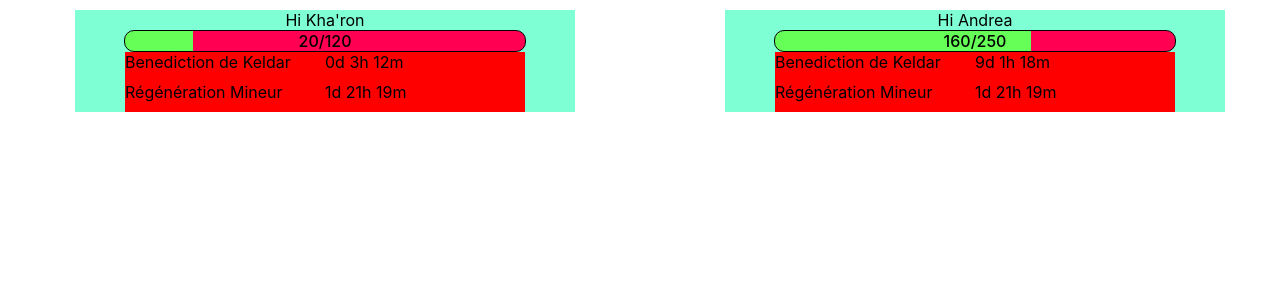
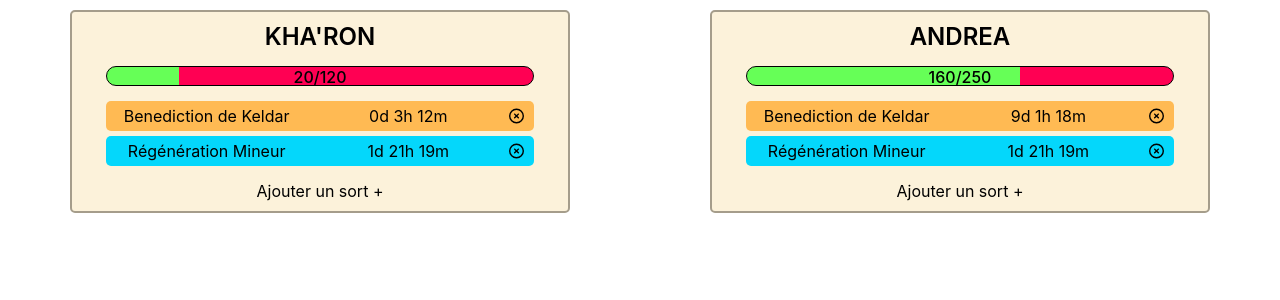
Before and after one commit to kharoncode/BuffTimer, a React (Create React App) app: page / in a window 1280 px wide. Shown: the top 300 px of the page. Built offline with nearby package versions, Linux system fonts and the light colour scheme.

Commit message:
design playerCard

```diff
--- a/public/mocks/players.json
+++ b/public/mocks/players.json
@@ -6,8 +6,16 @@
          "picture": "kharon.png",
          "life": { "now": 20, "maxLife": 120 },
          "buff": [
-            { "name": "Benediction de Keldar", "date": "2023-11-22:16:52:00" },
-            { "name": "Régénération Mineur", "date": "2023-11-24:10:58:20" }
+            {
+               "category": "justice",
+               "name": "Benediction de Keldar",
+               "date": "2023-11-22:16:52:00"
+            },
+            {
+               "category": "protection",
+               "name": "Régénération Mineur",
+               "date": "2023-11-24:10:58:20"
+            }
          ]
       },
       {
@@ -16,8 +24,16 @@
          "picture": "andrea.png",
          "life": { "now": 160, "maxLife": 250 },
          "buff": [
-            { "name": "Benediction de Keldar", "date": "2023-12-01:14:58:00" },
-            { "name": "Régénération Mineur", "date": "2023-11-24:10:58:20" }
+            {
+               "category": "justice",
+               "name": "Benediction de Keldar",
+               "date": "2023-12-01:14:58:00"
+            },
+            {
+               "category": "protection",
+               "name": "Régénération Mineur",
+               "date": "2023-11-24:10:58:20"
+            }
          ]
       }
    ]
--- a/src/components/LifeBar/index.jsx
+++ b/src/components/LifeBar/index.jsx
@@ -6,7 +6,7 @@ const LifeElt = styled.div`
    color: black;
    border: solid 1px black;
    border-radius: 10px;
-   width: 80%;
+   width: 90%;
    height: 20px;
    background-image: linear-gradient(
       90deg,
--- a/src/components/PlayerCard/index.jsx
+++ b/src/components/PlayerCard/index.jsx
@@ -5,15 +5,19 @@ import LifeBar from '../LifeBar';
 export default function PlayerCard({ data }) {
    return (
       <div className={styles.container}>
-         Hi {data.name}
+         <div className={styles.title}>{data.name}</div>
          <LifeBar life={data.life} />
+         <div className={styles.spellContainer}>
             {data.buff.map((el, index) => (
                <SpellCard
                   key={`${data.userId}-${index}`}
                   name={el.name}
                   date={el.date}
+                  category={el.category}
                />
             ))}
          </div>
+         Ajouter un sort +
+      </div>
    );
 }
--- a/src/components/PlayerCard/playerCard.module.css
+++ b/src/components/PlayerCard/playerCard.module.css
@@ -1,9 +1,27 @@
 .container {
+   border: solid 2px rgb(165, 157, 139);
+   border-radius: 5px;
+   padding: 10px;
    flex: 30%;
    display: flex;
    flex-direction: column;
    align-items: center;
+   gap: 15px;
    min-width: 250px;
    max-width: 500px;
-   background: aquamarine;
+   background: rgb(252, 242, 218);
 }
+
+.title {
+   text-transform: uppercase;
+   font-size: 1.5em;
+   font-weight: 600;
+}
+
+.spellContainer {
+   width: 90%;
+   display: flex;
+   flex-direction: column;
+   align-items: center;
+   gap: 5px;
+}
--- a/src/components/SpellCard/index.jsx
+++ b/src/components/SpellCard/index.jsx
@@ -1,11 +1,24 @@
 import styles from './spellCard.module.css';
+import styled from 'styled-components';
+import close from '../../assets/close.svg';
 import Timer from '../Timer';
 
-export default function SpellCard({ name, date }) {
+const SpellContainer = styled.div`
+   border-radius: 5px;
+   display: flex;
+   justify-content: space-between;
+   width: 100%;
+   background-color: ${({ color }) => color};
+`;
+
+export default function SpellCard({ name, date, category }) {
+   const color =
+      category === 'justice' ? 'rgba(255, 186, 83, 1)' : 'rgba(4, 215, 251, 1)';
    return (
-      <div className={styles.container}>
+      <SpellContainer color={color}>
          <div className={styles.title}>{name} </div>
          <Timer time={date} />
-      </div>
+         <img className={styles.close} src={close} alt="close" />
+      </SpellContainer>
    );
 }
--- a/src/components/SpellCard/spellCard.module.css
+++ b/src/components/SpellCard/spellCard.module.css
@@ -1,10 +1,11 @@
-.container {
+.title {
    display: flex;
-   justify-content: space-betweens;
-   width: 80%;
-   background-color: red;
+   justify-content: center;
+   align-items: center;
+   width: 100%;
 }
 
-.title {
-   width: 100%;
+.close {
+   margin-right: 10px;
+   width: 15px;
 }
--- a/src/components/Timer/timer.module.css
+++ b/src/components/Timer/timer.module.css
@@ -1,4 +1,7 @@
 .container {
+   display: flex;
+   justify-content: center;
+   align-items: center;
    width: 100%;
    height: 30px;
 }
--- a/src/index.css
+++ b/src/index.css
@@ -1,13 +1,19 @@
+* {
+   box-sizing: border-box;
+   padding: 0;
+   margin: 0;
+}
+
 body {
-  margin: 0;
-  font-family: -apple-system, BlinkMacSystemFont, 'Segoe UI', 'Roboto', 'Oxygen',
-    'Ubuntu', 'Cantarell', 'Fira Sans', 'Droid Sans', 'Helvetica Neue',
-    sans-serif;
-  -webkit-font-smoothing: antialiased;
-  -moz-osx-font-smoothing: grayscale;
+   margin: 0;
+   font-family: -apple-system, BlinkMacSystemFont, 'Segoe UI', 'Roboto',
+      'Oxygen', 'Ubuntu', 'Cantarell', 'Fira Sans', 'Droid Sans',
+      'Helvetica Neue', sans-serif;
+   -webkit-font-smoothing: antialiased;
+   -moz-osx-font-smoothing: grayscale;
 }
 
 code {
-  font-family: source-code-pro, Menlo, Monaco, Consolas, 'Courier New',
-    monospace;
+   font-family: source-code-pro, Menlo, Monaco, Consolas, 'Courier New',
+      monospace;
 }
```
Also changed, not shown: src/assets/close.svg (added). Lines whose indentation alone changed are shown as unchanged.
